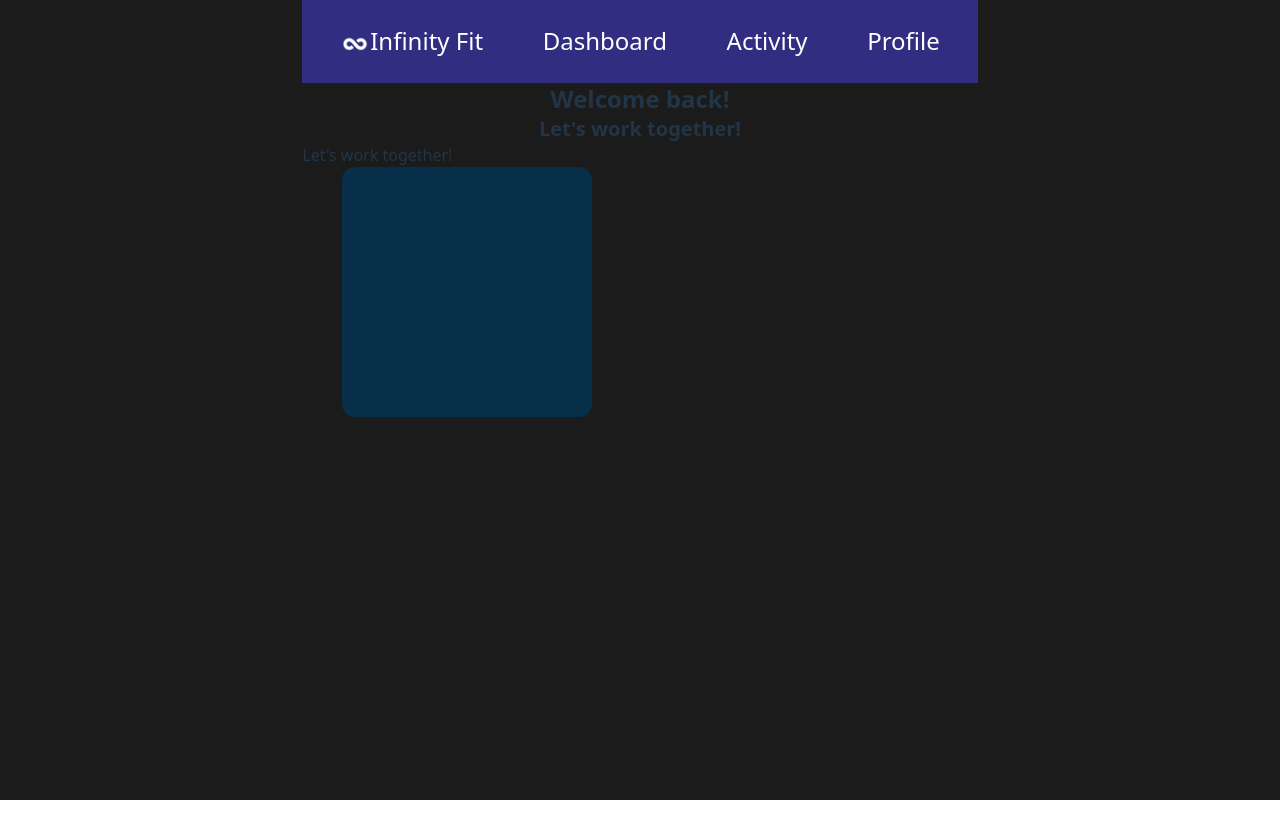
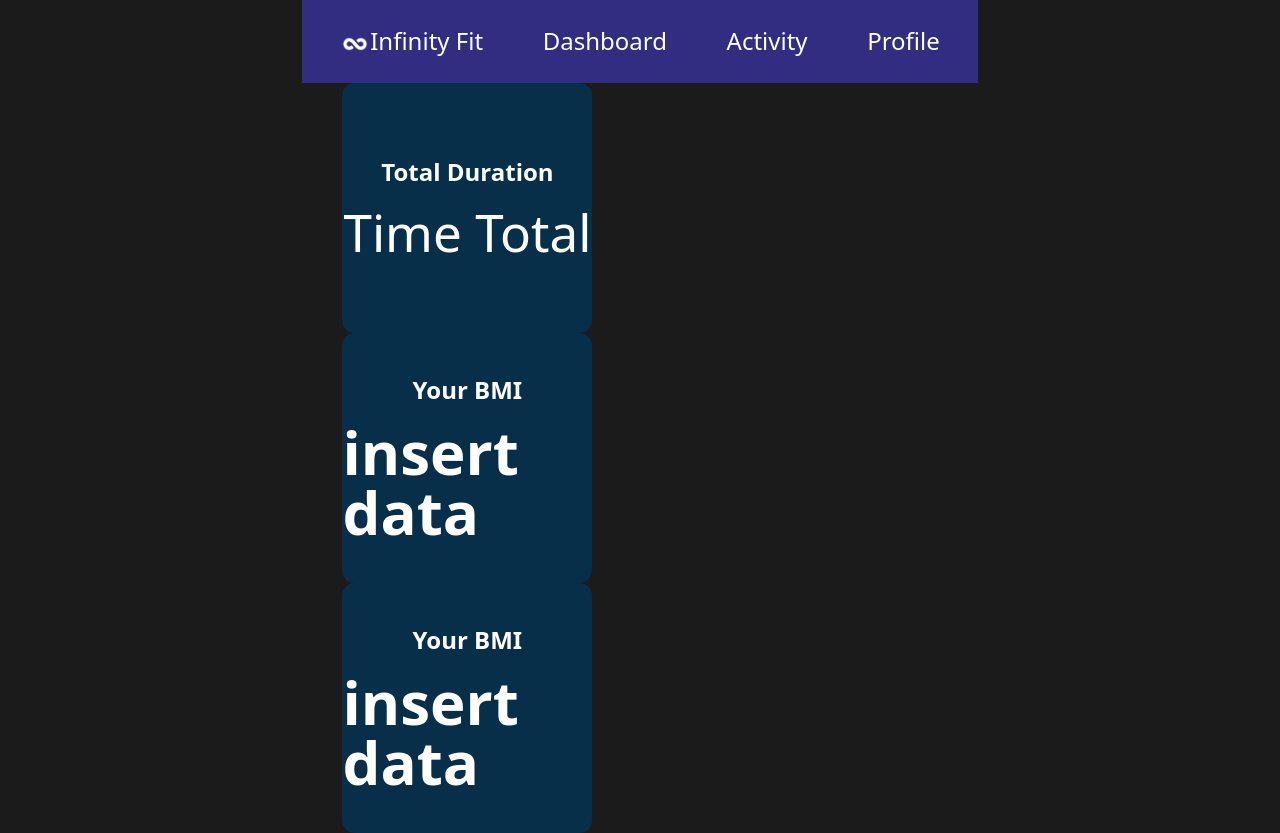
Before and after one commit to JSD5-InfinityFit/front-end-dev, a React (Vite) app: page /user/1 in a window 1280 px wide. Before the commit the page ends 800 px from the top, so only its background shows below. Built offline with nearby package versions, Linux system fonts and the light colour scheme.

Commit message:
create totalduraiton component

```diff
--- /dev/null
+++ b/src/components/TotalDuration.jsx
@@ -0,0 +1,52 @@
+
+  import {React, useState, useEffect} from 'react';
+  import axios from 'axios';
+
+  function Totalduration() {
+    const [duration, setDuration] = useState([]);
+
+    // useEffect(() => {
+    //   if(userID && queryId) {
+    //     axios.get(`http://localhost:3000/user/${queryId}`)
+    //     .then(response => {
+    //       setDuration(response.data);
+    //       console.log(response.data);
+    //     })
+    //     .catch(error => console.error(error));
+    //   }
+    // }, []);
+
+    // // Group activities by week
+    // const activitiesByWeek = duration.reduce((acc, activity) => {
+    //   const date = new Date(activity.date);
+    //   const week = `${date.getFullYear()}-W${date.getWeek()}`;
+    //   if (!acc[week]) {
+    //     acc[week] = [];
+    //   }
+    //   acc[week].push(activity);
+    //   return acc;
+    // }, {});
+
+    // // Calculate total duration for each week
+    // const weeklyTotals = Object.entries(activitiesByWeek).map(([week, activities]) => {
+    //   const totalDuration = activities.reduce((acc, activity) => acc + activity.duration, 0);
+    //   return { week, totalDuration };
+    // });
+
+    return (
+      <div>
+
+        <div>
+          <h1 className='text-white'>Time Total</h1>
+        </div>
+        {/* {weeklyTotals.map(({ week, totalDuration }) => (
+          <div key={week}>
+            <h3>Week {week}</h3>
+            <p>Total duration: {totalDuration} minutes</p>
+          </div>
+        ))} */}
+      </div>
+    );
+  }
+
+  export default Totalduration;
--- a/src/pages/Dashboard.jsx
+++ b/src/pages/Dashboard.jsx
@@ -3,9 +3,11 @@ import axios from "axios";
 import jwt_decode from "jwt-decode";
 import Layout from '../Layout.jsx'
 import ActivityList from "../components/ActivityList.jsx";
+import Totalduration from "../components/TotalDuration.jsx";
 
 function Dashboard() {
 
+  Totalduration();
   const [queryId, setQueryId] = useState("");
   const [userId, setUserId] = useState("");
   const [userData, setUserData] = useState(null);
@@ -28,10 +30,33 @@ function Dashboard() {
     }
   }, []);
 
+  // useEffect(() => {
+  //   if (userData && bmi) {
+  //     axios.put(`http://localhost:3000/user/${queryId}`, {
+  //       ...userData,
+  //       bmi: bmi
+  //     })
+  //     .then(response => console.log(response))
+  //     .catch(error => console.error(error));
+  //   }
+  // }, [bmi]);
+
+  function calculateBMI(weight, height) {
+    const bmi = weight / (height * height);
+    return bmi;
+  }
+
+  const weight = 70; // in kg
+  const height = 1.75; // in meters
+
+  const bmi = calculateBMI(weight, height);
+  console.log(bmi.toFixed(2)); // output: 22.86
+
+
 
   return (
     <Layout>
-      {userData ? (
+      {/* {userData ? (
         <div className="flex flex-col items-center justify-center">
           <h1 className="text-2xl font-bold">Welcome back, {userData.userEmail}!</h1>
           <h2 className="text-xl font-semibold">Let's work together!</h2>
@@ -45,8 +70,26 @@ function Dashboard() {
       <div>
         <h1>{userId}</h1>
         <h2>Let's work together!</h2>
-      </div>
-      <div className="w-[250px] h-[250px] ml-10 bg-sky-950 rounded-[13px]" />
+      </div> */}
+      <div className="grip grid-cols-3">
+          <div className="w-[250px] h-[250px] ml-10 bg-sky-950 rounded-[13px] flex flex-col items-center justify-center">
+            <h2 className="text-white font-bold text-2xl mb-4">Total Duration</h2>
+            <Totalduration />
+          </div>
+
+          <div className="w-[250px] h-[250px] ml-10 bg-sky-950 rounded-[13px] flex flex-col items-center justify-center">
+            <h2 className="text-white font-bold text-2xl mb-4">Your BMI</h2>
+            <h1 className="text-white font-bold text-6xl">insert data</h1>
+          </div>
+
+          <div className="w-[250px] h-[250px] ml-10 bg-sky-950 rounded-[13px] flex flex-col items-center justify-center">
+            <h2 className="text-white font-bold text-2xl mb-4">Your BMI</h2>
+            <h1 className="text-white font-bold text-6xl">insert data</h1>
+          </div>
+
+
+
+        </div>
     </Layout>
   )
 }
```
